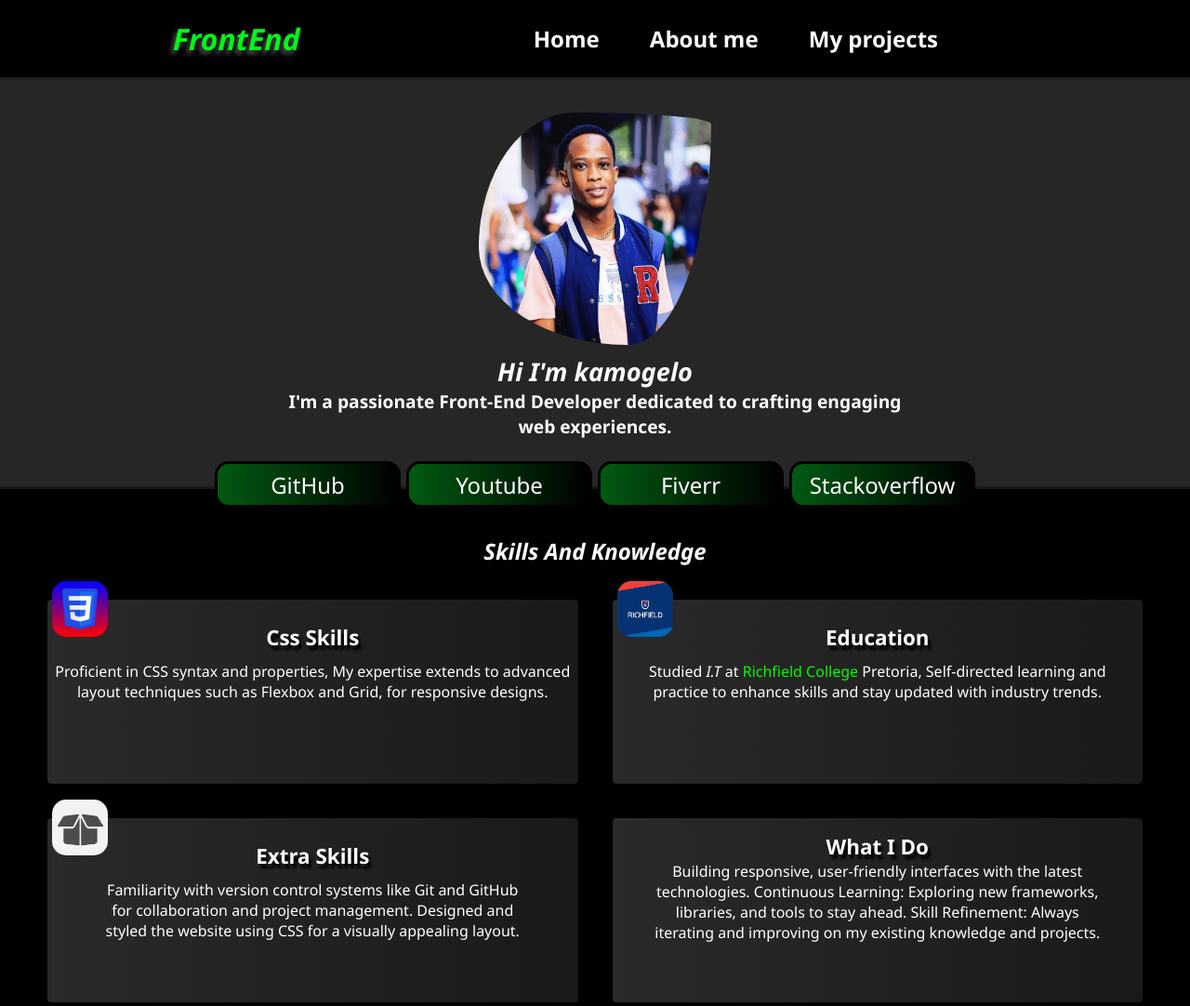
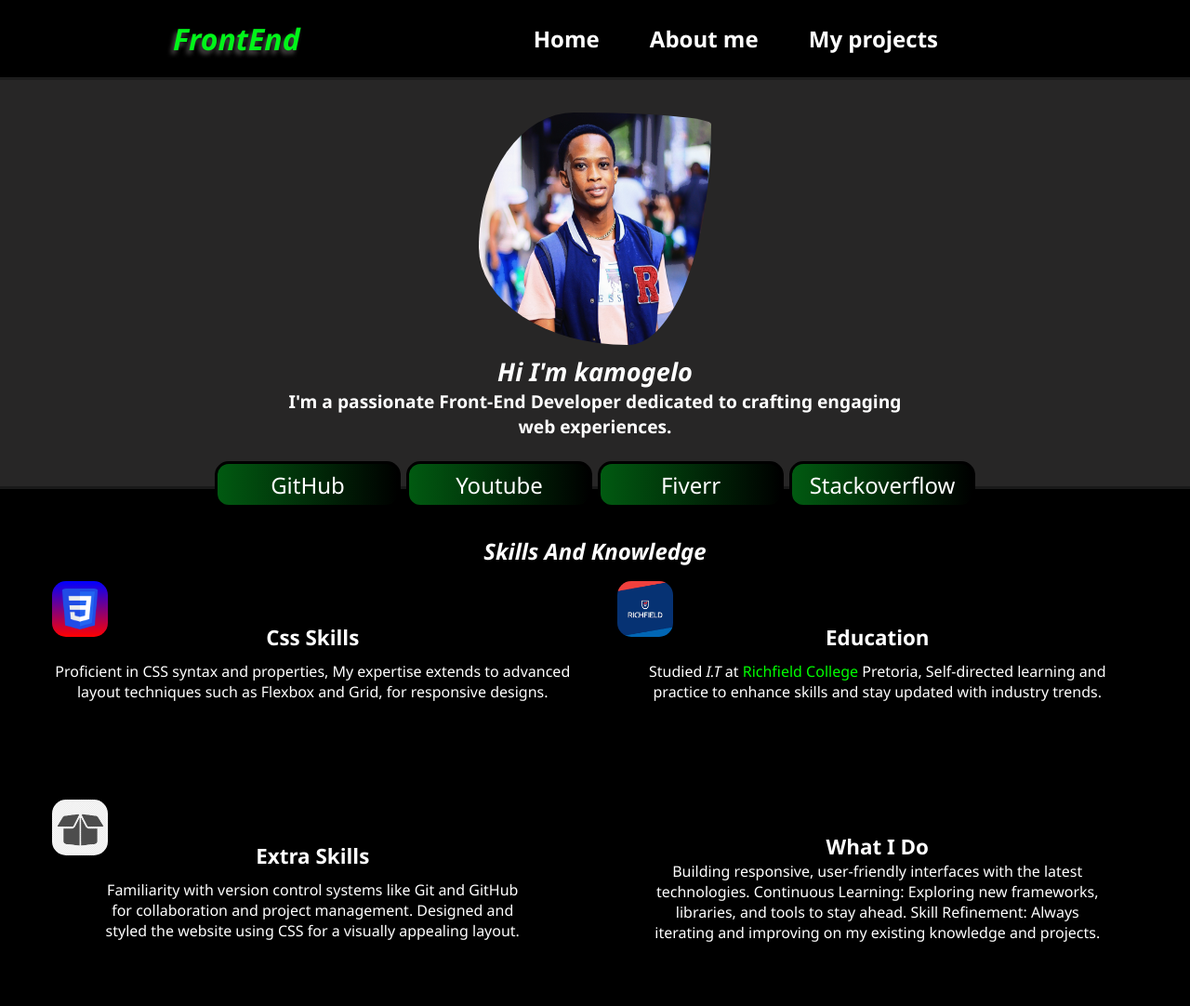
Before and after one commit to Kamogelo-7/Final-portfolio, a plain HTML site: page index.html in a window 1280 px wide. Shown: the top 1082 px of the page at 93% size. Drawn offline with Linux system fonts and the light colour scheme.

Commit message:
Update main.css

```diff
--- a/main.css
+++ b/main.css
@@ -173,7 +173,7 @@ h1 + p {
   border: solid;
   border-width: 1px;
   border-radius: 5px;
-  background-image: var(--background-image);
+  background-color:drakgray;
 }
 
 .card-item:hover {
```
